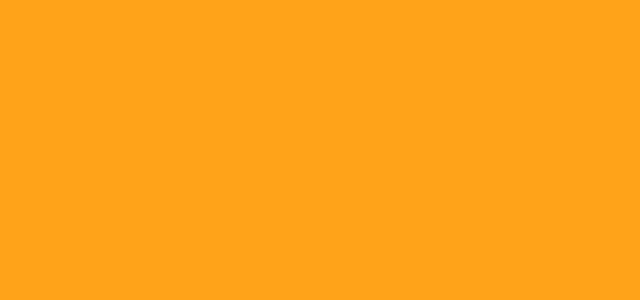
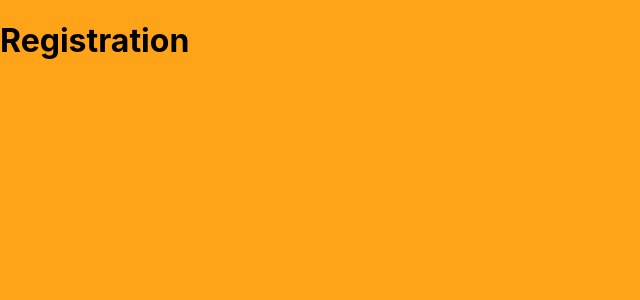
Before and after one commit to Alkawi/capstone-project, a React (Vite) app: page /register in a window 1280 px wide. Shown: the top 300 px of the page, without its empty margins (0-640 px from the left). Built offline with nearby package versions, Linux system fonts and the light colour scheme.

Commit message:
Add heading

```diff
--- a/src/app/Pages/Register.tsx
+++ b/src/app/Pages/Register.tsx
@@ -1,5 +1,9 @@
 import React from 'react'
 
 export default function Register(): JSX.Element {
-  return <div></div>
+  return (
+    <div>
+      <h1>Registration</h1>
+    </div>
+  )
 }
```
